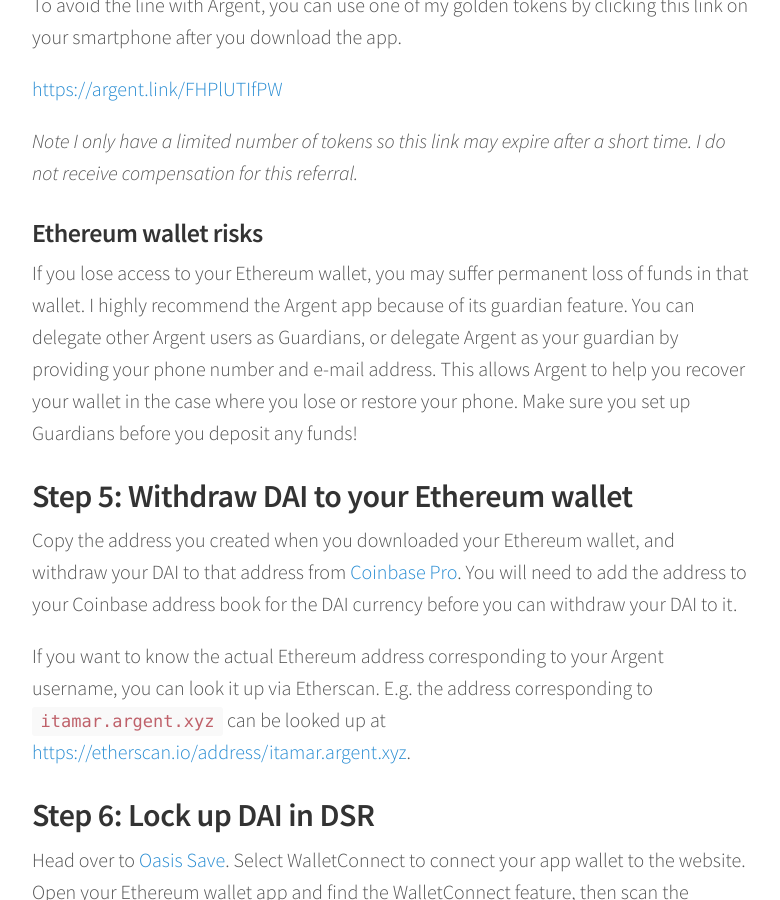
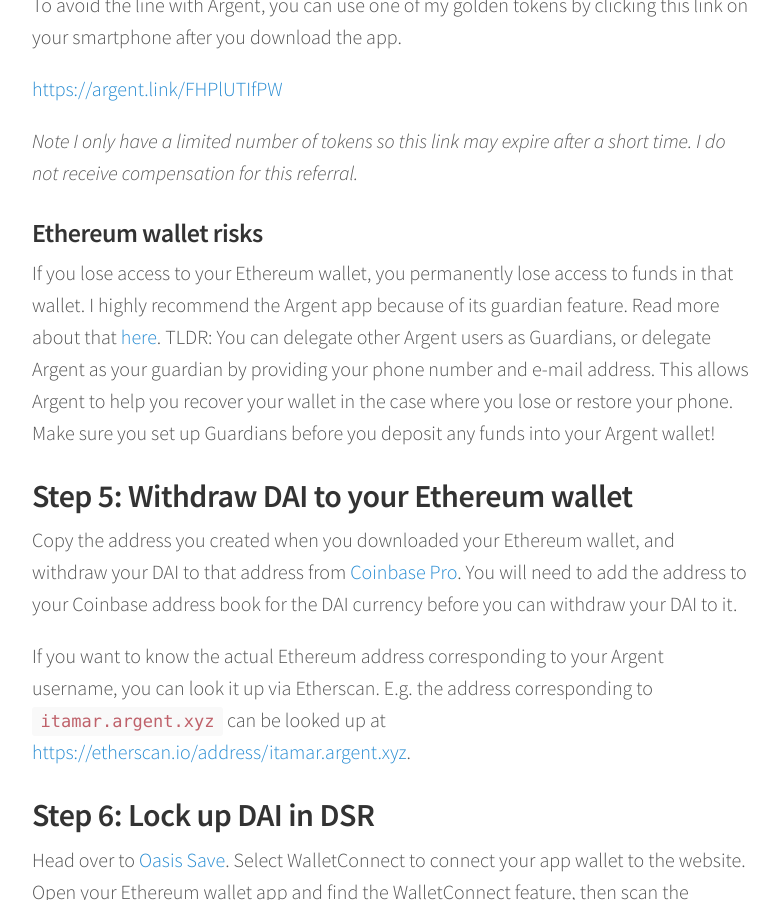
Before and after one commit to moodysalem/moodysalem.github.io, a Jekyll site: the page built from _posts/2020-01-12-earning_6_percent_interest_with_dai_savings_rate.markdown, in a window 1280 px wide and 900 px high, scrolled down 3231 px. Shown: the whole window, without its empty margins (248-1028 px from the left). Built offline with Jekyll 4.4.1, drawn with Linux system fonts in a browser that asks for light colours; nearby versions of some CDN libraries; comment, search, counter and statistics services are not loaded.

Commit message:
Update 2020-01-12-earning_6_percent_interest_with_dai_savings_rate.markdown

```diff
--- a/_posts/2020-01-12-earning_6_percent_interest_with_dai_savings_rate.markdown
+++ b/_posts/2020-01-12-earning_6_percent_interest_with_dai_savings_rate.markdown
@@ -96,10 +96,10 @@
 
 ### Ethereum wallet risks
 
-If you lose access to your Ethereum wallet, you may suffer permanent loss of funds in that wallet.
-I highly recommend the Argent app because of its guardian feature.
-You can delegate other Argent users as Guardians, or delegate Argent as your guardian by providing your phone number and e-mail address. This allows Argent
-to help you recover your wallet in the case where you lose or restore your phone. Make sure you set up Guardians before you deposit any funds!
+If you lose access to your Ethereum wallet, you permanently lose access to funds in that wallet.
+I highly recommend the Argent app because of its guardian feature. Read more about that [here](https://www.argent.xyz/security/).
+TLDR: You can delegate other Argent users as Guardians, or delegate Argent as your guardian by providing your phone number and e-mail address. This allows Argent
+to help you recover your wallet in the case where you lose or restore your phone. Make sure you set up Guardians before you deposit any funds into your Argent wallet!
 
 ## Step 5: Withdraw DAI to your Ethereum wallet
 
```
